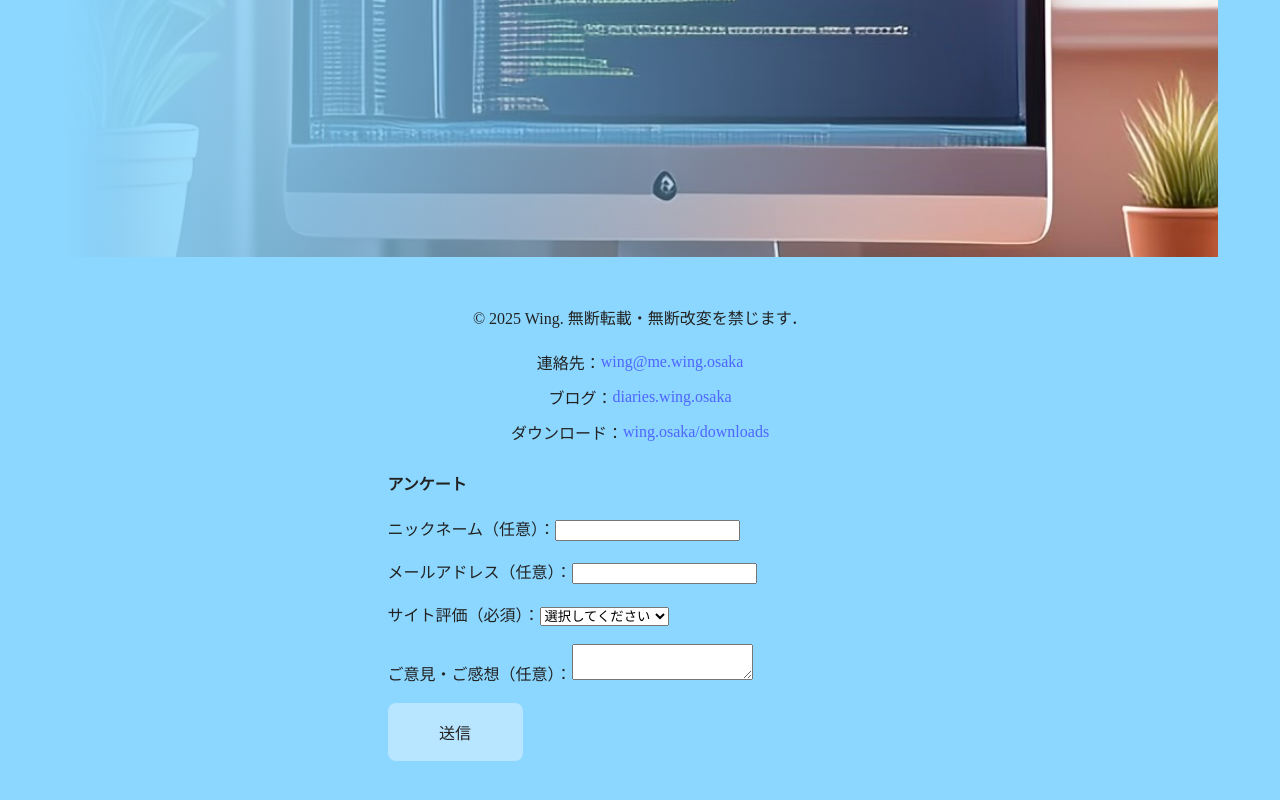
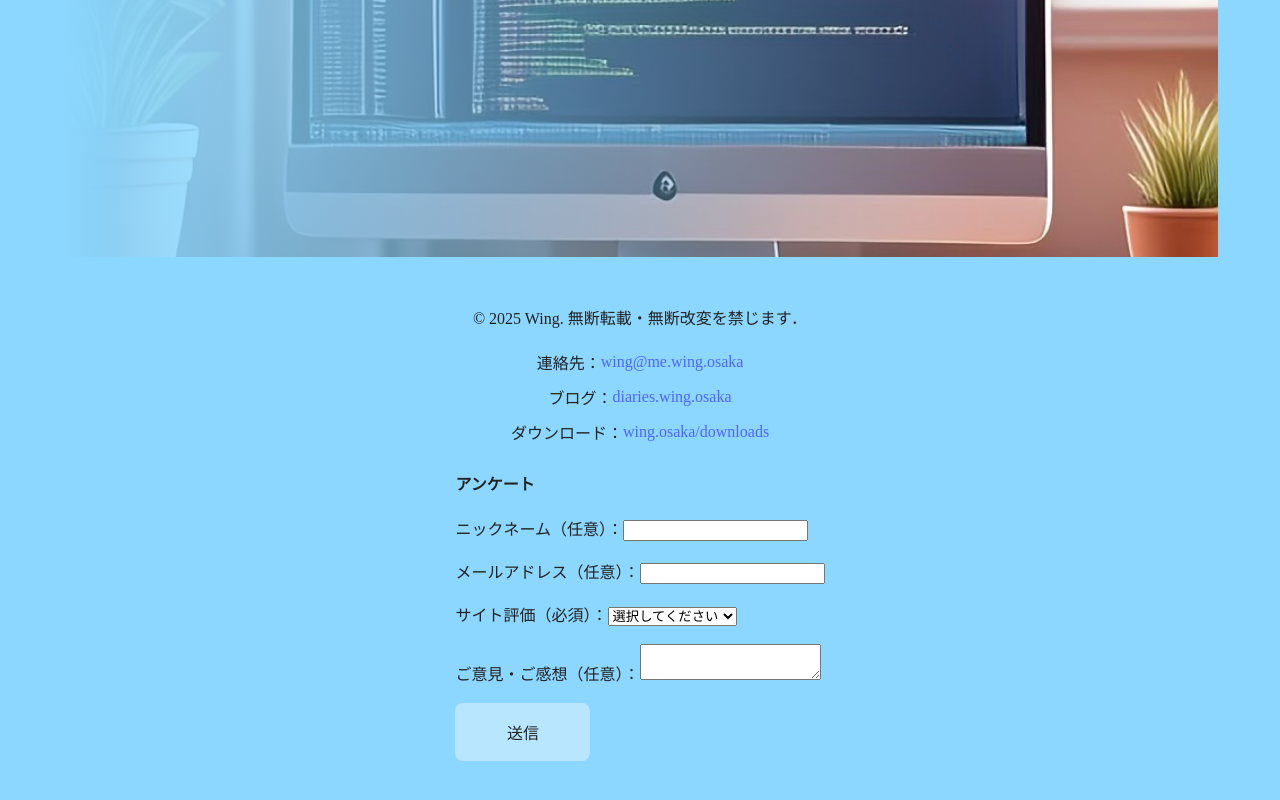
Before and after one commit to te-wing/wing-site-nextjs, a Next.js app: page / in a window 1280 px wide. Shown: the part 2264-3064 px from the top of the page. Built offline with nearby package versions, Linux system fonts and the light colour scheme; a web font is replaced by a local one.

Commit message:
htmlForってなんやねん？

```diff
--- a/src/app/formbox.module.scss
+++ b/src/app/formbox.module.scss
@@ -1,9 +1,3 @@
 .formBox {
-  width: 100%;
-  @media(min-width: 525px) {
-    width: 505px;
-  }
-  display: flex;
-  flex-direction: column;
-  height: 500px;
+
 }
--- a/src/app/formbox.tsx
+++ b/src/app/formbox.tsx
@@ -5,13 +5,13 @@ export default function FormBox() {
     <div className={styles.formBox}>
       <h4>アンケート</h4>
       <form id="survey-form">
-        <label for="username">ニックネーム（任意）：</label>
+        <label htmlFor="username">ニックネーム（任意）：</label>
         <input type="text" id="username" name="username" /><br /><br />
 
-        <label for="email">メールアドレス（任意）：</label>
+        <label htmlFor="email">メールアドレス（任意）：</label>
         <input type="email" id="email" name="email" /><br /><br />
 
-        <label for="rate">サイト評価（必須）：</label>
+        <label htmlFor="rate">サイト評価（必須）：</label>
         <select id="rate" name="rate" required>
           <option value="">選択してください</option>
           <option value="5">5 - とても良い</option>
@@ -22,7 +22,7 @@ export default function FormBox() {
         </select>
         <br /><br />
 
-        <label for="comment">ご意見・ご感想（任意）：</label>
+        <label htmlFor="comment">ご意見・ご感想（任意）：</label>
         <textarea id="comment" name="comment"></textarea><br/><br/>
 
         <button type="submit">送信</button>
```
